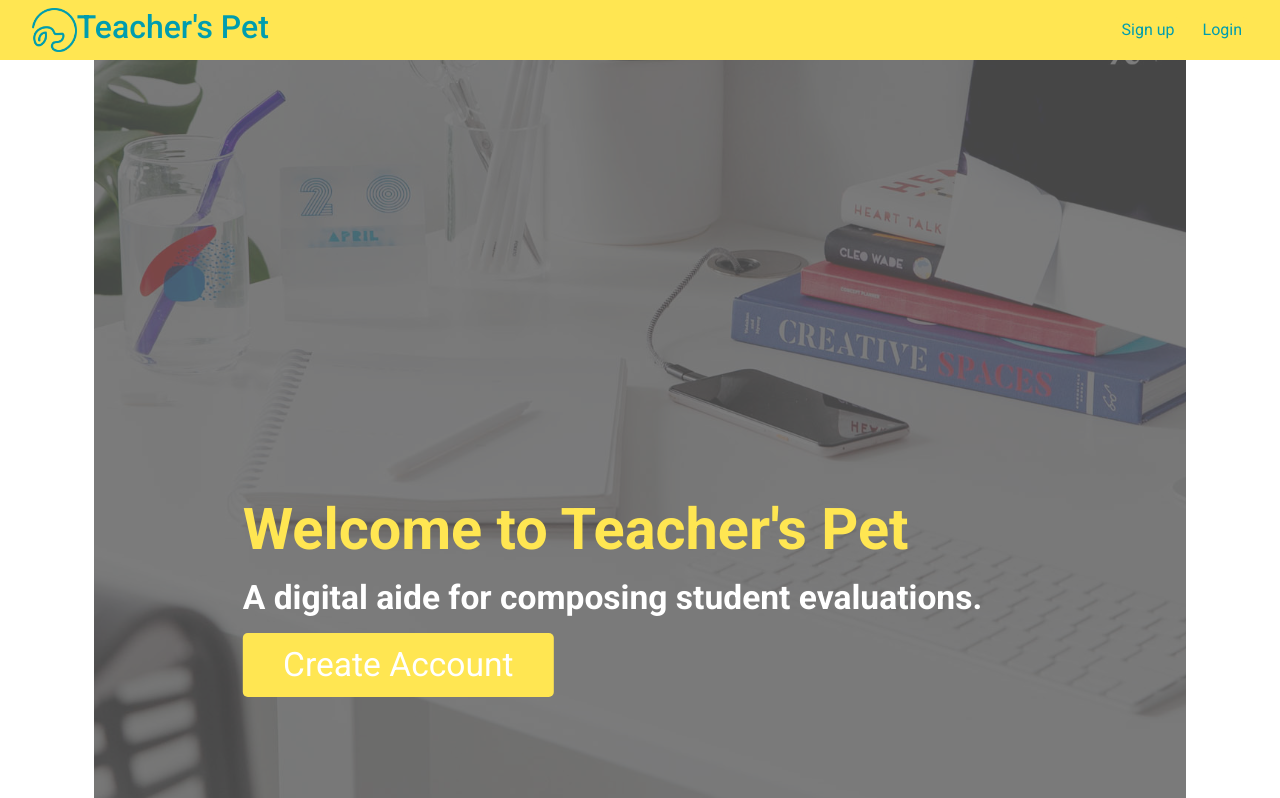
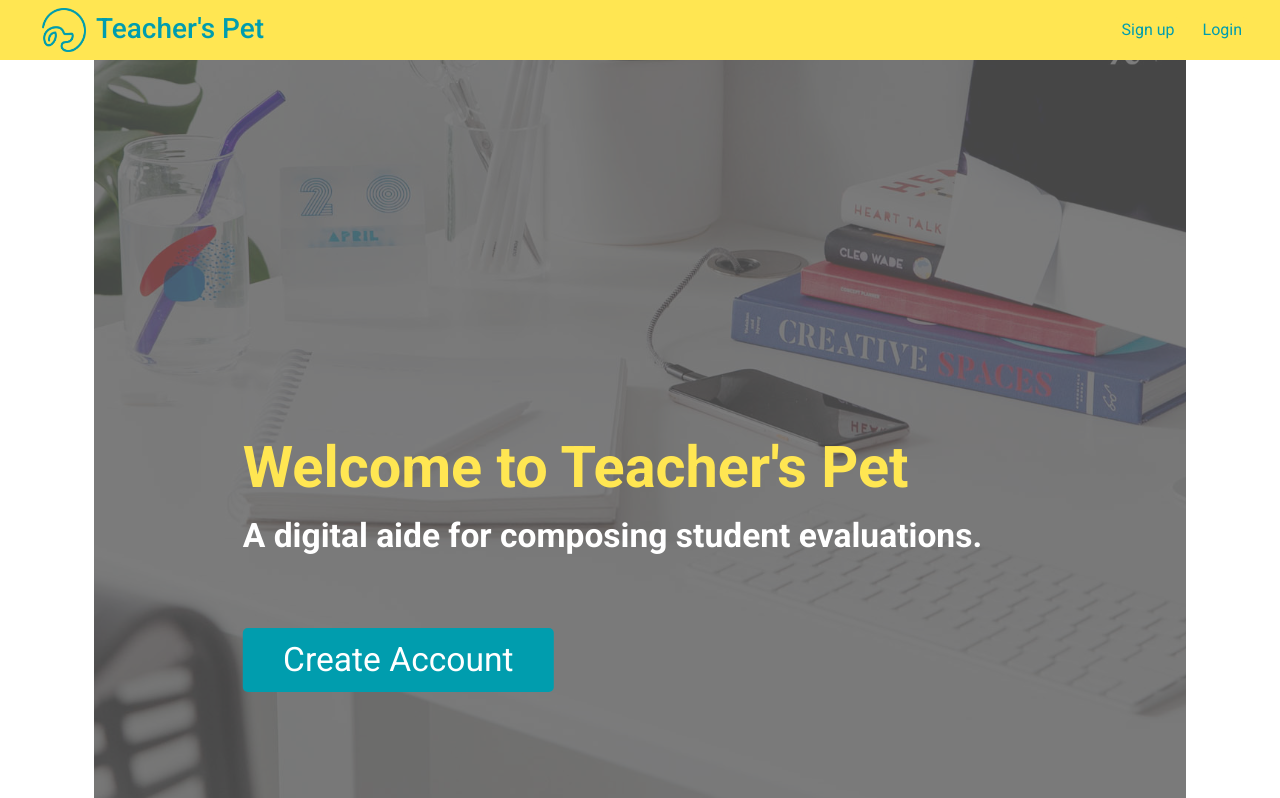
Before and after one commit to jgerville/teacher-pet, a React (Create React App) app in the folder frontend/: page / in a window 1280 px wide. Shown: the top 798 px of the page. Built offline with nearby package versions, Linux system fonts and the light colour scheme.

Commit message:
save before modal css refactor

```diff
--- a/frontend/package.json
+++ b/frontend/package.json
@@ -10,10 +10,12 @@
     "jwt-decode": "^3.1.2",
     "react": "^17.0.2",
     "react-dom": "^17.0.2",
+    "react-native": "^0.66.3",
+    "react-native-web": "^0.17.5",
     "react-redux": "^7.2.6",
+    "react-router-dom": "^4.3.1",
     "react-scripts": "4.0.3",
     "redux": "^4.1.2",
-    "react-router-dom": "^4.3.1",
     "redux-logger": "^3.0.6",
     "redux-thunk": "^2.4.1",
     "web-vitals": "^1.1.2"
--- a/frontend/src/components/modal/modal.jsx
+++ b/frontend/src/components/modal/modal.jsx
@@ -3,7 +3,7 @@ import { closeModal } from '../../actions/modal_actions';
 import { connect } from 'react-redux';
 import LoginFormContainer from '../session/login_form_container';
 import SignupFormContainer from '../session/signup_form_container';
-import './modal.css'
+import '../../styles/modal.css'
 
 function Modal({ modal, closeModal }) {
   if (!modal) {
--- a/frontend/src/components/nav/navbar.jsx
+++ b/frontend/src/components/nav/navbar.jsx
@@ -39,7 +39,7 @@ class NavBar extends React.Component {
       <div class="navbar navbar-expand-lg fixed-top">
         <h2 class="nav-header">
           <img id="nav-logo" src={logo} />
-          Teacher's Pet
+          <h3 id="nav-title">Teacher's Pet</h3>
         </h2>
 
         <div >{this.getLinks()}</div>
--- a/frontend/src/styles/main-page.css
+++ b/frontend/src/styles/main-page.css
@@ -47,9 +47,11 @@
 
 #splash-signup {
   color: white;
+  background-color: #009DAE;
   mix-blend-mode: multiply;
   font-size: 0.7em;
   padding: 0.2em 1.2em;
+  margin: 2em 0;
 }
 
   /* background-color: #000;
--- a/frontend/src/styles/navbar.css
+++ b/frontend/src/styles/navbar.css
@@ -6,6 +6,7 @@
 }
 
 .nav-header {
+  display: flex;
   position: relative;
   color: #009DAE;
   margin: 0 2rem;
@@ -15,6 +16,17 @@
   max-width: 1.4em;
   background-size: cover;
   background-position: center;
+  margin: 0 0.3em;
+}
+
+#nav-title {
+  display: flex;
+  font-weight: 500;
+  align-items: center;
+  justify-content: center;
+  text-align: center;
+  vertical-align: center;
+  transform: translate(0, 0.1em);
 }
 
 .nav-button {
@@ -28,7 +40,3 @@
 .nav-button-container {
   margin: 0 1rem 0 0;
 }
-
-.navbar-brand > * {
-  display: inline-block;
-}
```
Also changed, not shown: frontend/src/styles/modal.css (renamed from frontend/src/components/modal/modal.css), 1 other file (tests, documents, lock files or other folders).
